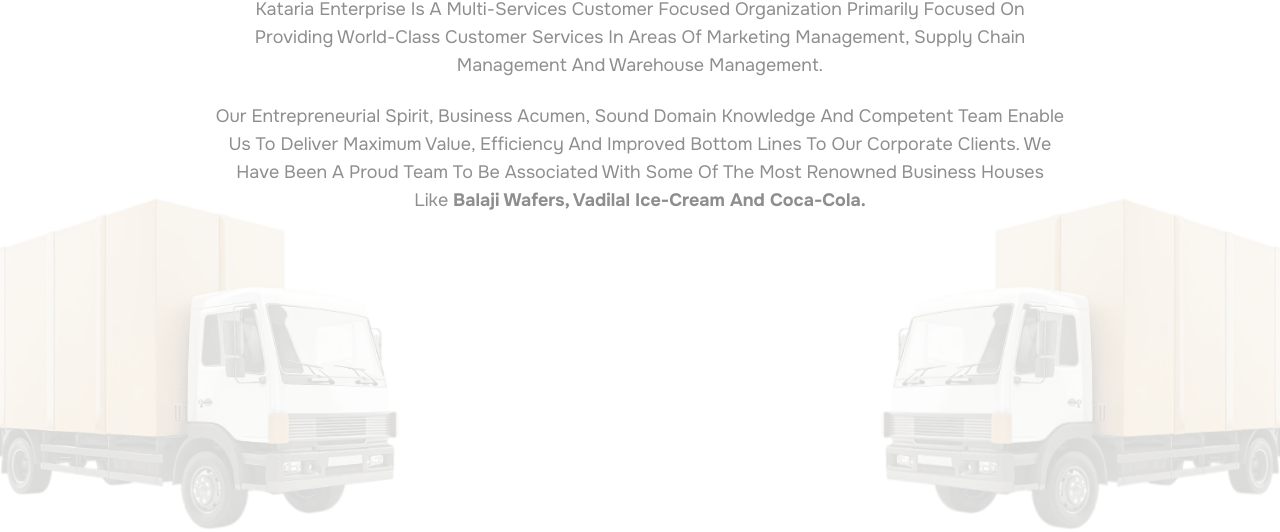
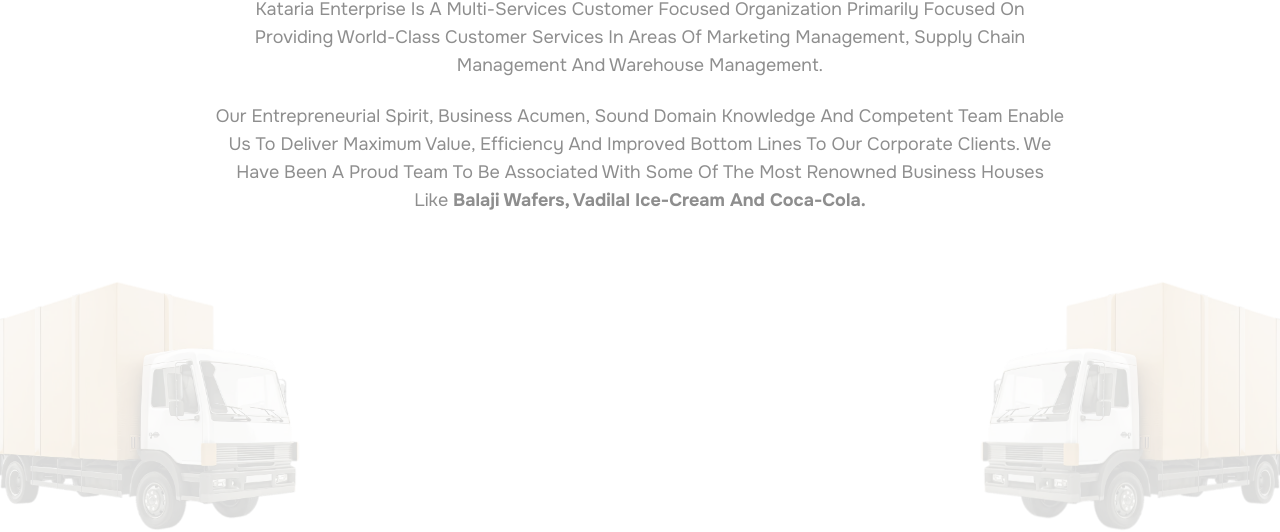
Before and after one commit to AsthaMET/kataria-enterprise, a website: page public/index.html in a window 1280 px wide. Shown: the part 431-963 px from the top of the page. Drawn offline with Linux system fonts and the light colour scheme.

Commit message:
completed all the changes

```diff
--- a/src/input.css
+++ b/src/input.css
@@ -85,7 +85,7 @@
     @apply 2xs:max-w-[200px] sm:max-w-[210px] md:max-w-[230px] lg:max-w-[295px];
   }
   .hero-img {
-    @apply absolute bottom-0 opacity-15 2xs:max-w-[150px] md:max-w-[300px] lg:max-w-[400px] xl:max-w-[400px] 2xl:max-w-[544px];
+    @apply absolute bottom-0 opacity-15 2xs:max-w-[150px] md:max-w-[300px] lg:max-w-[300px] xl:max-w-[300px] 2xl:max-w-[544px];
   }
   .nav-links a,
   .mobile-links a {
```
Also changed, not shown: public/styles.css.
